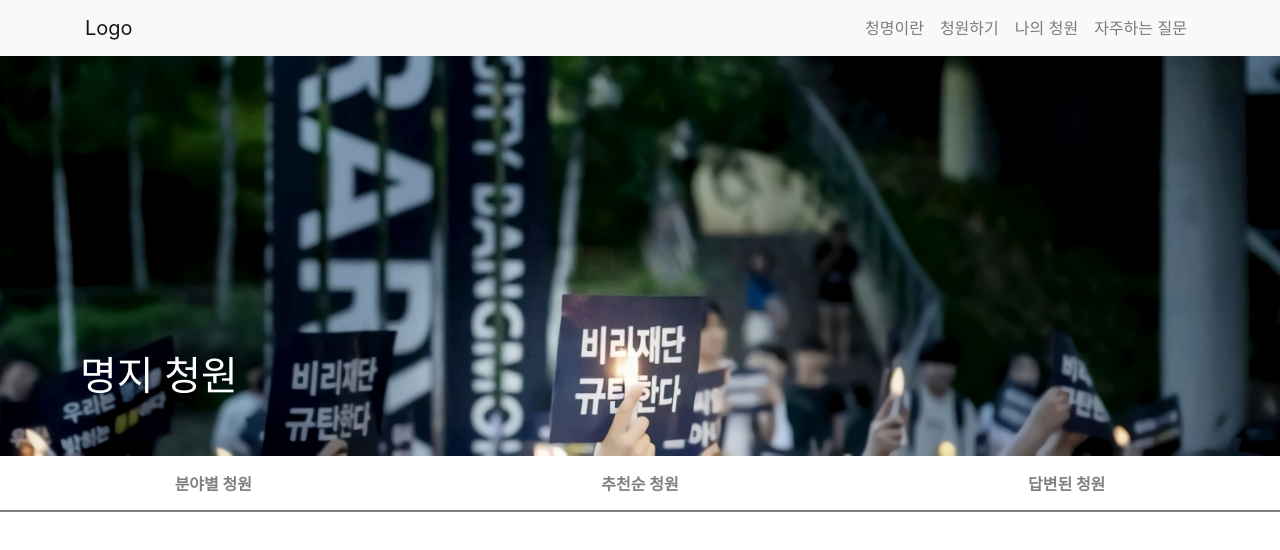
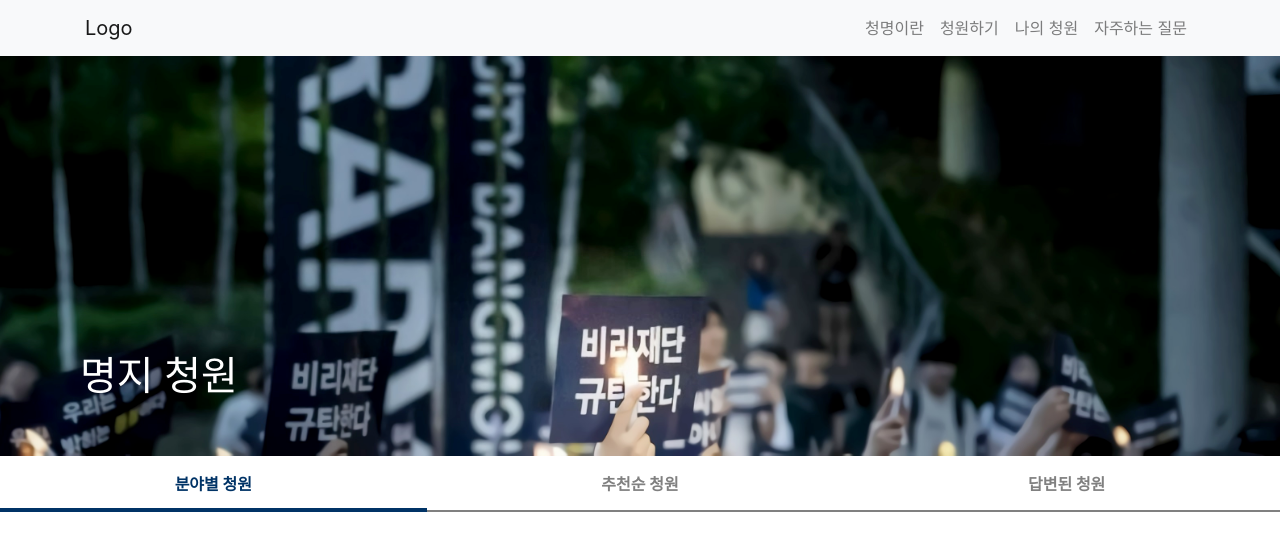
Before and after one commit to oneandhalf/CheongMyong-Client, a React (Create React App) app: page / in a window 1280 px wide. Shown: the top 550 px of the page. Built offline with nearby package versions, Linux system fonts and the light colour scheme.

Commit message:
Modified Component: PetitionsView

```diff
--- a/src/components/PetitionsView.js
+++ b/src/components/PetitionsView.js
@@ -1,39 +1,50 @@
-import React, { useState } from "react";
-import { Nav, NavItem, NavLink } from "reactstrap";
+import React, {useState} from "react";
+import {Nav, NavItem, NavLink} from "reactstrap";
+import classNames from "classnames";
 import "./assets/css/PetitionsView.css";
 
 const PetitionsView = props => {
-  const [petitionsMenu] = useState([
+  const [pMenu] = useState([
     {
       id: 1,
       title: "분야별 청원",
       desc: "Field"
-    },
-    {
+    }, {
       id: 2,
       title: "추천순 청원",
       desc: "Recommend"
-    },
-    {
+    }, {
       id: 3,
       title: "답변된 청원",
       desc: "Reply"
     }
   ]);
 
-  let _petitionsMenu = [];
+  const [pMenuOn, setPMenuOn] = useState([true, false, false]);
+  let bList = [false, false, false];
 
-  for (let i = 0; i < petitionsMenu.length; i++) {
-    _petitionsMenu.push(
-      <NavItem key={petitionsMenu[i].id} className="petitions-menubar">
-        <NavLink>{petitionsMenu[i].title}</NavLink>
+  let _pMenu = [];
+  for (let i = 0; i < pMenu.length; i++) {
+    _pMenu.push(
+      <NavItem
+        key={pMenu[i].id}
+        className={classNames("petitions-menubar", {on: pMenuOn[i]})}>
+        <NavLink
+          onClick={e => {
+          e.preventDefault();
+
+          bList.splice(i, 1, true);
+          setPMenuOn(bList);
+        }}>
+          {pMenu[i].title}
+        </NavLink>
       </NavItem>
     );
   }
   return (
     <div className="PetitionsView">
       <Nav>
-        {_petitionsMenu}
+        {_pMenu}
       </Nav>
     </div>
   );
--- a/src/components/assets/css/PetitionsView.css
+++ b/src/components/assets/css/PetitionsView.css
@@ -7,7 +7,7 @@
   border-bottom: 2px solid grey;
 }
 
-.petitions-menubar:hover {
+.petitions-menubar:hover, .on {
   color: #003366;
   border-bottom: 4px solid #003366;
 }
```
